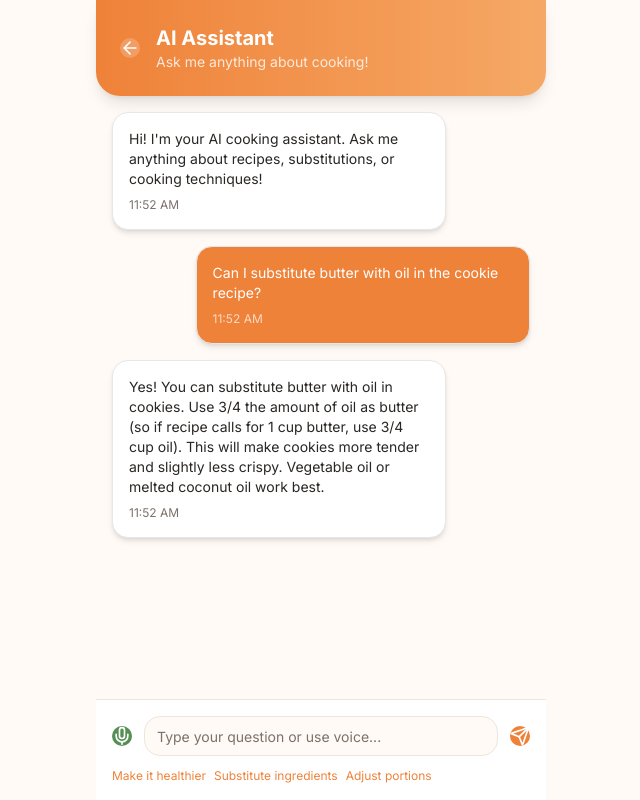
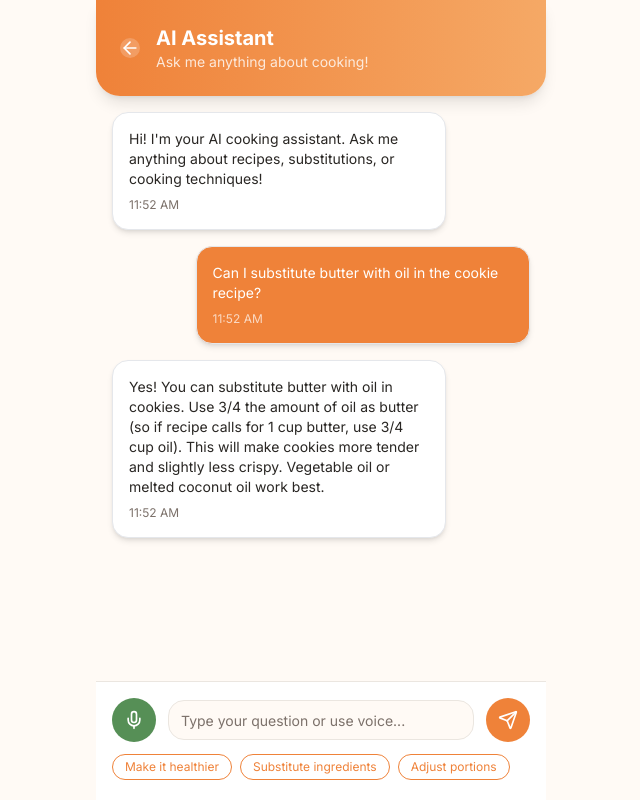
Before and after one commit to Akeemkabiru/personalised-recipe, a Next.js app: page /assistant in a window 1280 px wide. Shown: the whole page, without its empty margins (319-959 px from the left). Built offline with nearby package versions, Linux system fonts and the light colour scheme.

Commit message:
fix: refactor VoiceAssistantScreen to use external chat data and improve message scrolling

```diff
--- a/app/assistant/page.tsx
+++ b/app/assistant/page.tsx
@@ -3,12 +3,13 @@
 import { Card, CardContent } from "@/components/ui/card";
 import { ArrowLeft, Mic, MicOff, Send } from "lucide-react";
 import { Input } from "@/components/ui/input";
-import { useState } from "react";
+import { useState, useRef, useEffect } from "react";
 import { useRouter } from "next/navigation";
+import { chats } from "@/constant";
 
 interface ChatMessage {
   id: number;
-  type: "user" | "ai";
+  type: string;
   content: string;
   timestamp: Date;
 }
@@ -17,28 +18,15 @@ const VoiceAssistantScreen = () => {
   const { back } = useRouter();
   const [isListening, setIsListening] = useState(false);
   const [textInput, setTextInput] = useState("");
-  const [messages, setMessages] = useState<ChatMessage[]>([
-    {
-      id: 1,
-      type: "ai",
-      content:
-        "Hi! I'm your AI cooking assistant. Ask me anything about recipes, substitutions, or cooking techniques!",
-      timestamp: new Date(),
-    },
-    {
-      id: 2,
-      type: "user",
-      content: "Can I substitute butter with oil in the cookie recipe?",
-      timestamp: new Date(),
-    },
-    {
-      id: 3,
-      type: "ai",
-      content:
-        "Yes! You can substitute butter with oil in cookies. Use 3/4 the amount of oil as butter (so if recipe calls for 1 cup butter, use 3/4 cup oil). This will make cookies more tender and slightly less crispy. Vegetable oil or melted coconut oil work best.",
-      timestamp: new Date(),
-    },
-  ]);
+  const [messages, setMessages] = useState<ChatMessage[]>(chats);
+
+  // Ref for last message
+  const lastMessageRef = useRef<HTMLDivElement | null>(null);
+
+  // Scroll to last message when messages change
+  useEffect(() => {
+    lastMessageRef.current?.scrollIntoView({ behavior: "smooth" });
+  }, [messages]);
 
   const toggleListening = () => {
     setIsListening(!isListening);
@@ -88,10 +76,11 @@ const VoiceAssistantScreen = () => {
       </div>
 
       {/* Chat Messages */}
-      <div className="flex-1 p-4 space-y-4 overflow-y-auto">
-        {messages.map((message) => (
+      <div className="flex-1 p-4 space-y-4 h-[350px] pb-32 overflow-y-auto">
+        {messages.map((message, idx) => (
           <div
             key={message.id}
+            ref={idx === messages.length - 1 ? lastMessageRef : null}
             className={`flex ${
               message.type === "user" ? "justify-end" : "justify-start"
             }`}
@@ -129,42 +118,13 @@ const VoiceAssistantScreen = () => {
         ))}
       </div>
 
-      {/* Voice Recording Indicator */}
-      {isListening && (
-        <div className="px-4 py-2">
-          <Card className="bg-chef-green-light rounded-2xl">
-            <CardContent className="p-4">
-              <div className="flex items-center gap-3">
-                <div className="w-3 h-3 bg-chef-green rounded-full animate-pulse" />
-                <span className="text-chef-green font-medium">
-                  Listening...
-                </span>
-                <div className="flex gap-1 ml-auto">
-                  <div
-                    className="w-1 h-4 bg-chef-green rounded-full animate-bounce"
-                    style={{ animationDelay: "0ms" }}
-                  />
-                  <div
-                    className="w-1 h-4 bg-chef-green rounded-full animate-bounce"
-                    style={{ animationDelay: "150ms" }}
-                  />
-                  <div
-                    className="w-1 h-4 bg-chef-green rounded-full animate-bounce"
-                    style={{ animationDelay: "300ms" }}
-                  />
-                </div>
-              </div>
-            </CardContent>
-          </Card>
-        </div>
-      )}
-
       {/* Input Area */}
-      <div className="p-4 bg-white border-t border-border">
+      <div className="relative">
+        <div className="fixed bottom-0  w-full max-w-[450px] bg-white border-t border-border p-4">
           <div className="flex items-center gap-3">
             {/* Voice Button */}
-          <div
-            className={`rounded-full ${
+            <button
+              className={`p-3 rounded-full flex items-center justify-center transition-colors ${
                 isListening
                   ? "bg-red-500 hover:bg-red-600"
                   : "bg-chef-green hover:bg-chef-green/90"
@@ -176,7 +136,7 @@ const VoiceAssistantScreen = () => {
               ) : (
                 <Mic className="w-5 h-5 text-white" />
               )}
-          </div>
+            </button>
 
             {/* Text Input */}
             <Input
@@ -184,39 +144,37 @@ const VoiceAssistantScreen = () => {
               onChange={(e) => setTextInput(e.target.value)}
               placeholder="Type your question or use voice..."
               className="flex-1 rounded-2xl border-border"
-            onKeyPress={(e) => e.key === "Enter" && sendMessage()}
+              onKeyDown={(e) => e.key === "Enter" && sendMessage()}
             />
 
             {/* Send Button */}
-          <div
-            className="rounded-full bg-chef-orange hover:bg-chef-orange-light"
+            <button
+              className="p-3 rounded-full bg-chef-orange hover:bg-chef-orange-light flex items-center justify-center transition-colors"
               onClick={sendMessage}
             >
               <Send className="w-5 h-5 text-white" />
-          </div>
+            </button>
           </div>
 
           {/* Quick Actions */}
-        <div className="flex gap-2 mt-3 overflow-x-auto">
-          <div
-            className="rounded-full text-xs whitespace-nowrap border-chef-orange text-chef-orange hover:bg-chef-orange hover:text-white"
-            onClick={() =>
-              setTextInput("How can I make this recipe healthier?")
-            }
+          <div className="flex gap-2 mt-3 overflow-x-auto pb-1">
+            {[
+              "How can I make this recipe healthier?",
+              "What can I substitute for eggs?",
+              "Adjust recipe for 2 people",
+            ].map((text, idx) => (
+              <button
+                key={idx}
+                onClick={() => setTextInput(text)}
+                className="px-3 py-1 rounded-full text-xs whitespace-nowrap border border-chef-orange text-chef-orange hover:bg-chef-orange hover:text-white transition-colors"
               >
-            Make it healthier
-          </div>
-          <div
-            className="rounded-full text-xs whitespace-nowrap border-chef-orange text-chef-orange hover:bg-chef-orange hover:text-white"
-            onClick={() => setTextInput("What can I substitute for eggs?")}
-          >
-            Substitute ingredients
-          </div>
-          <div
-            className="rounded-full text-xs whitespace-nowrap border-chef-orange text-chef-orange hover:bg-chef-orange hover:text-white"
-            onClick={() => setTextInput("Adjust recipe for 2 people")}
-          >
-            Adjust portions
+                {text.includes("healthier")
+                  ? "Make it healthier"
+                  : text.includes("eggs")
+                  ? "Substitute ingredients"
+                  : "Adjust portions"}
+              </button>
+            ))}
           </div>
         </div>
       </div>
--- a/app/recipe-details/page.tsx
+++ b/app/recipe-details/page.tsx
@@ -11,41 +11,16 @@ import {
   MessageCircle,
 } from "lucide-react";
 import Image from "next/image";
-import { suggestedRecipes } from "@/constant";
+import {
+  detailedIngredients,
+  instructions,
+  suggestedRecipes,
+} from "@/constant";
 import { useRouter } from "next/navigation";
-
-interface Recipe {
-  id: number;
-  title: string;
-  image: string;
-  prepTime: string;
-  rating: number;
-  ingredients: string[];
-}
 
 const RecipeDetailScreen = () => {
   const [isFavorited, setIsFavorited] = useState(false);
-  const { back, push } = useRouter();
-
-  const detailedIngredients = [
-    "2 cups pasta (penne or rigatoni)",
-    "1 can (14 oz) crushed tomatoes",
-    "1/2 cup heavy cream",
-    "3 cloves garlic, minced",
-    "1/4 cup fresh basil, chopped",
-    "2 tbsp olive oil",
-    "Salt and pepper to taste",
-    "1/2 cup parmesan cheese, grated",
-  ];
-
-  const instructions = [
-    "Bring a large pot of salted water to boil. Cook pasta according to package directions until al dente.",
-    "While pasta cooks, heat olive oil in a large skillet over medium heat. Add minced garlic and sauté for 1 minute.",
-    "Add crushed tomatoes to the skillet. Season with salt and pepper. Simmer for 10 minutes.",
-    "Stir in heavy cream and fresh basil. Cook for 2-3 more minutes until heated through.",
-    "Drain pasta and add to the sauce. Toss to combine.",
-    "Serve immediately topped with grated parmesan cheese and extra fresh basil.",
-  ];
+  const { back } = useRouter();
 
   return (
     <div className="min-h-screen w-[450px] bg-background text-sm">
--- a/constant/index.ts
+++ b/constant/index.ts
@@ -60,3 +60,46 @@ export const suggestedRecipes = [
     ingredients: ["flour", "chocolate chips", "butter", "eggs"],
   },
 ];
+
+export const detailedIngredients = [
+  "2 cups pasta (penne or rigatoni)",
+  "1 can (14 oz) crushed tomatoes",
+  "1/2 cup heavy cream",
+  "3 cloves garlic, minced",
+  "1/4 cup fresh basil, chopped",
+  "2 tbsp olive oil",
+  "Salt and pepper to taste",
+  "1/2 cup parmesan cheese, grated",
+];
+
+export const instructions = [
+  "Bring a large pot of salted water to boil. Cook pasta according to package directions until al dente.",
+  "While pasta cooks, heat olive oil in a large skillet over medium heat. Add minced garlic and sauté for 1 minute.",
+  "Add crushed tomatoes to the skillet. Season with salt and pepper. Simmer for 10 minutes.",
+  "Stir in heavy cream and fresh basil. Cook for 2-3 more minutes until heated through.",
+  "Drain pasta and add to the sauce. Toss to combine.",
+  "Serve immediately topped with grated parmesan cheese and extra fresh basil.",
+];
+
+export const chats = [
+  {
+    id: 1,
+    type: "ai",
+    content:
+      "Hi! I'm your AI cooking assistant. Ask me anything about recipes, substitutions, or cooking techniques!",
+    timestamp: new Date(),
+  },
+  {
+    id: 2,
+    type: "user",
+    content: "Can I substitute butter with oil in the cookie recipe?",
+    timestamp: new Date(),
+  },
+  {
+    id: 3,
+    type: "ai",
+    content:
+      "Yes! You can substitute butter with oil in cookies. Use 3/4 the amount of oil as butter (so if recipe calls for 1 cup butter, use 3/4 cup oil). This will make cookies more tender and slightly less crispy. Vegetable oil or melted coconut oil work best.",
+    timestamp: new Date(),
+  },
+];
```
Lines whose indentation alone changed are shown as unchanged.
